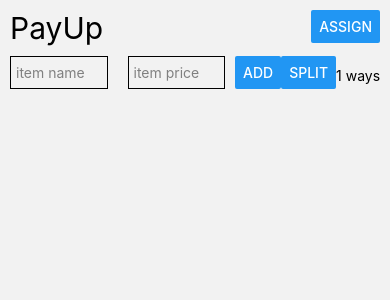
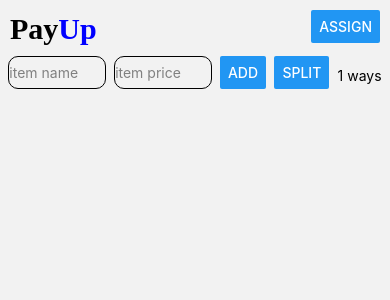
Before and after one commit to Zekaid/PayUpMobile, a React Native app in the folder Mobile/: screen /Home in a window 390 px wide. Shown: the top 300 px of the page. Built offline with nearby package versions, Linux system fonts and the light colour scheme.

Commit message:
css changes

```diff
--- a/Mobile/Home.js
+++ b/Mobile/Home.js
@@ -7,18 +7,17 @@
     input: {
         borderStyle: "solid",
         borderWidth: 1,
-        marginRight: 10,
-        marginLeft: 10,
         width:"25%",
-        paddingLeft: 5,
-    },
-
-    button: {
-        width: 50,
+        borderRadius: 10
     },
 
     container: {
         flexDirection: "row",
+        justifyContent: "space-evenly"
+    },
+
+    button: {
+        borderStyle: "solid",
     },
 
     title: {
@@ -78,8 +77,8 @@
             />
             <View style={{justifyContent: "space-between", flexDirection: "row"}}>
                 <Text style={styles.title}>
-                    <Text>Pay</Text>
-                    <Text>Up</Text>
+                    <Text style={{fontFamily: "Futura", fontWeight: "bold"}}>Pay</Text>
+                    <Text style={{fontFamily: "Futura", fontWeight: "bold", color:"blue"}}>Up</Text>
                 </Text>
                 <View style={{margin: 10}}>
                     <Button title={"Assign"} onPress={() => {
@@ -129,67 +128,4 @@
     );
 }
 
-// const App = () => {
-//     const [people, setPeople] = useState({});
-//     const [actualTotal, setActualTotal] = useState(0);
-//     const [total, setTotal] = useState(0);
-//     const [count, setCount] = useState(0);
-//
-//     const factor = useRef(1);
-//     const inputMap = useRef({});
-//
-//     let c = 1;
-//
-//     const changeMap = (id,key,val,bool) => {
-//         if (bool){
-//             delete inputMap.current[id][key];
-//         }
-//         else {
-//             inputMap.current[id][key] = val;
-//         }
-//     }
-//
-//     const calculate = () => {
-//         if (actualTotal < total) {
-//             alert("The total with tip and tax has to be larger than subtotal!");
-//             return;
-//         }
-//         let temp = 0;
-//         for (const k in people){
-//             temp+=parseFloat(people[k]);
-//         }
-//         setTotal(total);
-//         factor.current = actualTotal/temp;
-//         update();
-//     }
-//
-//     const update = () => {
-//         var copy = JSON.parse(JSON.stringify(people));
-//         setPeople(copy);
-//     }
-//
-//     const add = () => {
-//         let copy = Object.assign({},people);
-//         copy[count] = JSON.stringify(0);
-//         setPeople(copy);
-//         inputMap.current[count] = ({count: 0});
-//         setCount(count+1);
-//     }
-//
-//     const del = (key) => {
-//         let copy = Object.assign({},people)
-//         delete copy[key];
-//         setPeople(copy);
-//         delete inputMap.current[key];
-//     }
-//
-//     const totalWithTipTax = (event) => {
-//         setActualTotal(event);
-//     }
-//
-//     const calcTotal = (key,subtotal) => {
-//         let copy = JSON.parse(JSON.stringify(people));
-//         copy[key] = subtotal;
-//         setPeople(copy);
-//     }
 export default Home;
```
Also changed, not shown: 1 other file (tests, documents, lock files or other folders).
